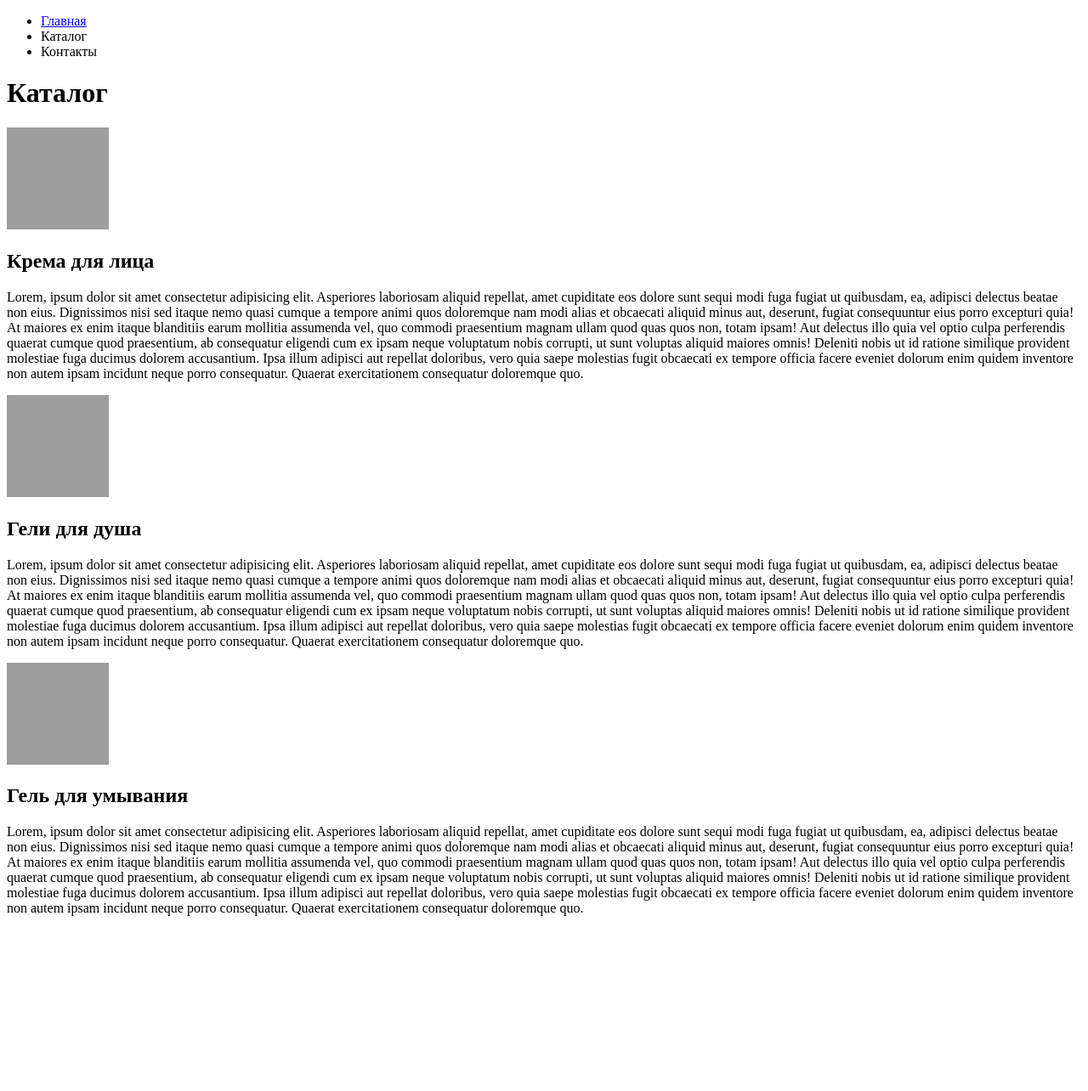
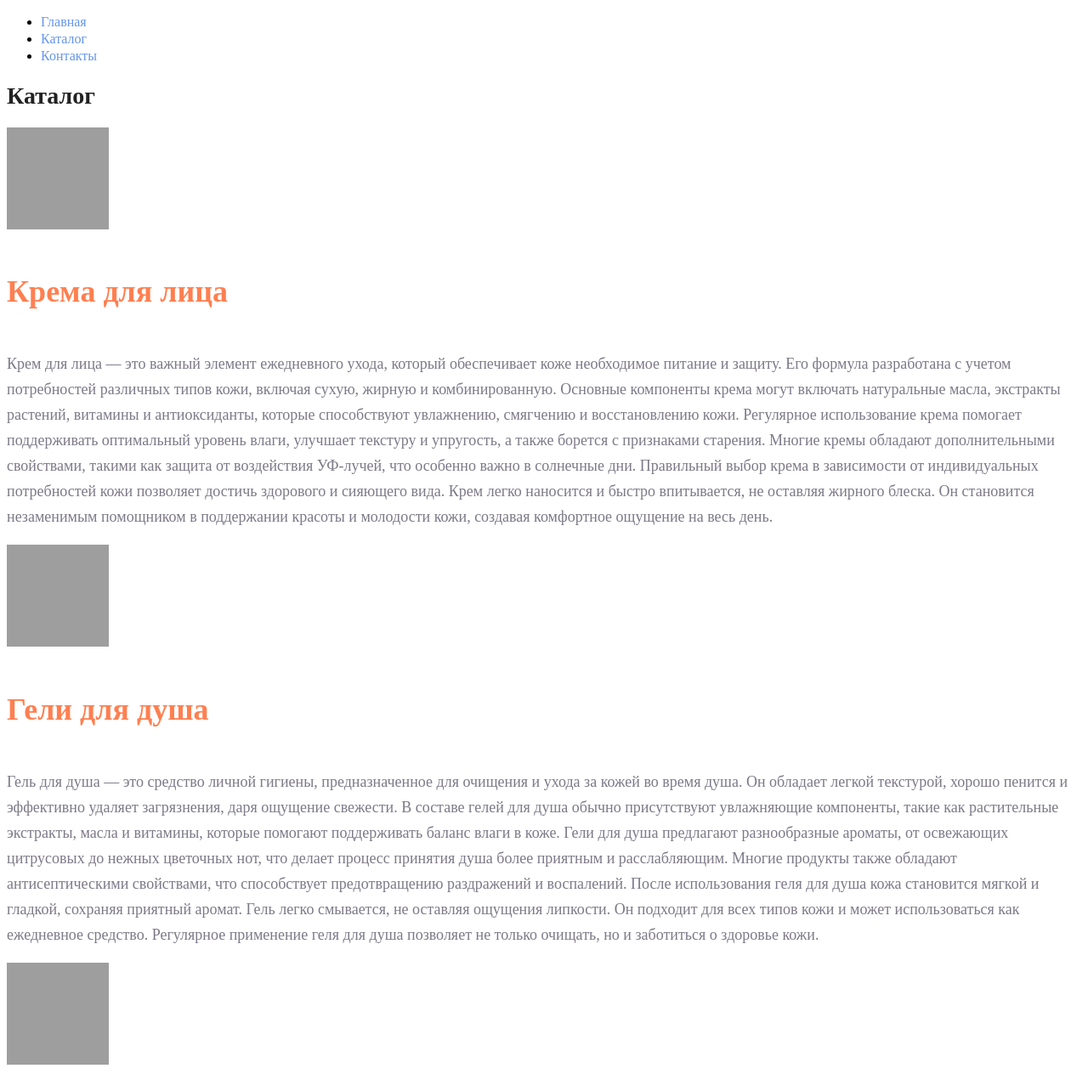
Before and after one commit to ilnaz-valeev/FirstSite, a plain HTML site: page catalog/catatlog.html in a window 1280 px wide. Shown: the top 1284 px of the page at 85% size. Before the commit the page ends 1094 px from the top, so only its background shows below. Drawn offline with Linux system fonts and the light colour scheme; grey boxes are pictures that could not be loaded.

Commit message:
Урокдва

```diff
--- a/catalog/catatlog.html
+++ b/catalog/catatlog.html
@@ -1,32 +1,79 @@
 <!DOCTYPE html>
 <html lang="en">
   <head>
-  <meta charset="UTF-8">
-  <meta name="viewport" content="width=device-width, initial-scale=1.0">
+    <meta charset="UTF-8" />
+    <meta name="viewport" content="width=device-width, initial-scale=1.0" />
     <title>Document</title>
-  <link rel="stylesheet" href="../style.css">
+    <link rel="stylesheet" href="../style.css" />
   </head>
   <body>
     <nav>
       <ul>
-      <li><a href="../index.html">Главная</a></li>
-      <li>Каталог</li>
-      <li>Контакты</li>
+        <li><a href="../index.html" class="menu">Главная</a></li>
+        <li><a href="#" class="menu">Каталог</a></li>
+        <li><a href="#" class="menu">Контакты</a></li>
       </ul>
     </nav>
-  <h1>Каталог</h1>
+    <h1 class="headings">Каталог</h1>
 
-  <img src="../img/assortment-beauty-products-displayed-shelf.jpg" alt="косметика">
-  <h2>Крема для лица</h2>
-  <p>Lorem, ipsum dolor sit amet consectetur adipisicing elit. Asperiores laboriosam aliquid repellat, amet cupiditate eos dolore sunt sequi modi fuga fugiat ut quibusdam, ea, adipisci delectus beatae non eius. Dignissimos nisi sed itaque nemo quasi cumque a tempore animi quos doloremque nam modi alias et obcaecati aliquid minus aut, deserunt, fugiat consequuntur eius porro excepturi quia! At maiores ex enim itaque blanditiis earum mollitia assumenda vel, quo commodi praesentium magnam ullam quod quas quos non, totam ipsam! Aut delectus illo quia vel optio culpa perferendis quaerat cumque quod praesentium, ab consequatur eligendi cum ex ipsam neque voluptatum nobis corrupti, ut sunt voluptas aliquid maiores omnis! Deleniti nobis ut id ratione similique provident molestiae fuga ducimus dolorem accusantium. Ipsa illum adipisci aut repellat doloribus, vero quia saepe molestias fugit obcaecati ex tempore officia facere eveniet dolorum enim quidem inventore non autem ipsam incidunt neque porro consequatur. Quaerat exercitationem consequatur doloremque quo.</p>
+    <img
+      src="../img/assortment-beauty-products-displayed-shelf.jpg"
+      alt="косметика"
+    />
+    <h2 class="commodity">Крема для лица</h2>
+    <p class="description">
+      Крем для лица — это важный элемент ежедневного ухода, который обеспечивает
+      коже необходимое питание и защиту. Его формула разработана с учетом
+      потребностей различных типов кожи, включая сухую, жирную и
+      комбинированную. Основные компоненты крема могут включать натуральные
+      масла, экстракты растений, витамины и антиоксиданты, которые способствуют
+      увлажнению, смягчению и восстановлению кожи. Регулярное использование
+      крема помогает поддерживать оптимальный уровень влаги, улучшает текстуру и
+      упругость, а также борется с признаками старения. Многие кремы обладают
+      дополнительными свойствами, такими как защита от воздействия УФ-лучей, что
+      особенно важно в солнечные дни. Правильный выбор крема в зависимости от
+      индивидуальных потребностей кожи позволяет достичь здорового и сияющего
+      вида. Крем легко наносится и быстро впитывается, не оставляя жирного
+      блеска. Он становится незаменимым помощником в поддержании красоты и
+      молодости кожи, создавая комфортное ощущение на весь день.
+    </p>
 
-  <img src="../img/gua-sha-care-products-arrangement.jpg" alt="косметика">
-  <h2>Гели для душа</h2>
-  <p>Lorem, ipsum dolor sit amet consectetur adipisicing elit. Asperiores laboriosam aliquid repellat, amet cupiditate eos dolore sunt sequi modi fuga fugiat ut quibusdam, ea, adipisci delectus beatae non eius. Dignissimos nisi sed itaque nemo quasi cumque a tempore animi quos doloremque nam modi alias et obcaecati aliquid minus aut, deserunt, fugiat consequuntur eius porro excepturi quia! At maiores ex enim itaque blanditiis earum mollitia assumenda vel, quo commodi praesentium magnam ullam quod quas quos non, totam ipsam! Aut delectus illo quia vel optio culpa perferendis quaerat cumque quod praesentium, ab consequatur eligendi cum ex ipsam neque voluptatum nobis corrupti, ut sunt voluptas aliquid maiores omnis! Deleniti nobis ut id ratione similique provident molestiae fuga ducimus dolorem accusantium. Ipsa illum adipisci aut repellat doloribus, vero quia saepe molestias fugit obcaecati ex tempore officia facere eveniet dolorum enim quidem inventore non autem ipsam incidunt neque porro consequatur. Quaerat exercitationem consequatur doloremque quo.</p>
+    <img src="../img/gua-sha-care-products-arrangement.jpg" alt="косметика" />
+    <h2 class="commodity">Гели для душа</h2>
+    <p class="description">
+      Гель для душа — это средство личной гигиены, предназначенное для очищения
+      и ухода за кожей во время душа. Он обладает легкой текстурой, хорошо
+      пенится и эффективно удаляет загрязнения, даря ощущение свежести. В
+      составе гелей для душа обычно присутствуют увлажняющие компоненты, такие
+      как растительные экстракты, масла и витамины, которые помогают
+      поддерживать баланс влаги в коже. Гели для душа предлагают разнообразные
+      ароматы, от освежающих цитрусовых до нежных цветочных нот, что делает
+      процесс принятия душа более приятным и расслабляющим. Многие продукты
+      также обладают антисептическими свойствами, что способствует
+      предотвращению раздражений и воспалений. После использования геля для душа
+      кожа становится мягкой и гладкой, сохраняя приятный аромат. Гель легко
+      смывается, не оставляя ощущения липкости. Он подходит для всех типов кожи
+      и может использоваться как ежедневное средство. Регулярное применение геля
+      для душа позволяет не только очищать, но и заботиться о здоровье кожи.
+    </p>
 
-  <img src="../img/still-life-care-products.jpg" alt="косметика">
-  <h2>Гель для умывания</h2>
-  <p>Lorem, ipsum dolor sit amet consectetur adipisicing elit. Asperiores laboriosam aliquid repellat, amet cupiditate eos dolore sunt sequi modi fuga fugiat ut quibusdam, ea, adipisci delectus beatae non eius. Dignissimos nisi sed itaque nemo quasi cumque a tempore animi quos doloremque nam modi alias et obcaecati aliquid minus aut, deserunt, fugiat consequuntur eius porro excepturi quia! At maiores ex enim itaque blanditiis earum mollitia assumenda vel, quo commodi praesentium magnam ullam quod quas quos non, totam ipsam! Aut delectus illo quia vel optio culpa perferendis quaerat cumque quod praesentium, ab consequatur eligendi cum ex ipsam neque voluptatum nobis corrupti, ut sunt voluptas aliquid maiores omnis! Deleniti nobis ut id ratione similique provident molestiae fuga ducimus dolorem accusantium. Ipsa illum adipisci aut repellat doloribus, vero quia saepe molestias fugit obcaecati ex tempore officia facere eveniet dolorum enim quidem inventore non autem ipsam incidunt neque porro consequatur. Quaerat exercitationem consequatur doloremque quo.</p>
-
+    <img src="../img/still-life-care-products.jpg" alt="косметика" />
+    <h2 class="commodity">Гель для умывания</h2>
+    <p class="description">
+      Гель для умывания — это очищающее средство, разработанное для бережного
+      удаления загрязнений, макияжа и избытка кожного жира с поверхности кожи
+      лица. Он обладает легкой текстурой и хорошо пенится, что обеспечивает
+      эффективное очищение без излишнего травмирования. В состав гелей часто
+      входят увлажняющие и питательные компоненты, такие как экстракты растений,
+      алоэ вера и витамины, которые помогают поддерживать баланс влаги и
+      предотвращают пересушивание кожи. Гели для умывания подходят для различных
+      типов кожи, включая чувствительную, жирную и комбинированную. Некоторые
+      формулы содержат кислоты для мягкого отшелушивания, что способствует
+      улучшению текстуры кожи и уменьшению проявлений акне. После использования
+      геля лицо становится свежим, очищенным и подготовленным к дальнейшему
+      уходу. Регулярное применение геля для умывания позволяет поддерживать
+      здоровье кожи, делает её более яркой и сияющей. Правильный выбор геля
+      поможет достичь желаемых результатов в уходе за кожей лица.
+    </p>
   </body>
 </html>
--- a/style.css
+++ b/style.css
@@ -1,4 +1,31 @@
- img{
+img {
   width: 120px;
   height: 120px;
 }
+
+.menu {
+  text-decoration: none;
+  color: cornflowerblue;
+  font-size: 16px;
+  line-height: 20px;
+}
+.headings {
+  color: #222222;
+  font-size: 28px;
+  line-height: 36px;
+  font-weight: bold;
+}
+.description {
+  font-style: normal;
+  font-weight: 300;
+  font-size: 18px;
+  line-height: 30px;
+  color: #7d7987;
+}
+.commodity {
+  color: coral;
+  font-style: normal;
+  font-weight: 700;
+  font-size: 36px;
+  line-height: 80px;
+}
```
Also changed, not shown: index.html (+29 -11 lines). Lines whose indentation alone changed are shown as unchanged.
